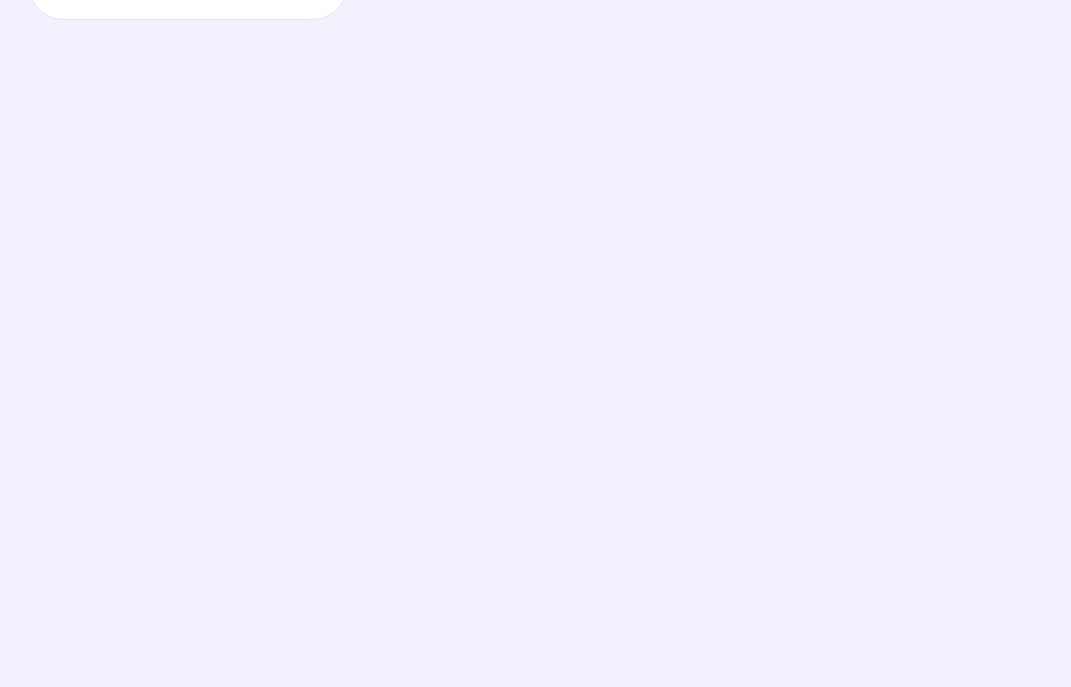
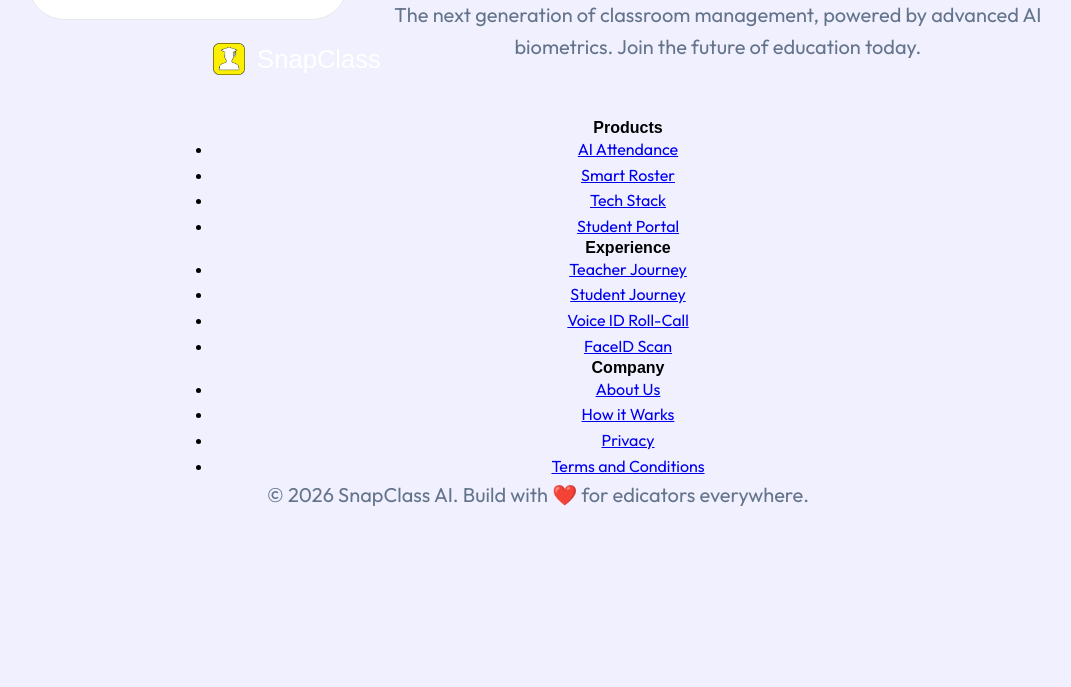
Before and after one commit to Tanvir-Sheikh-R/Landing-page-for-Attendance-by-selfie---CNN-, a Flask app: page / in a window 1280 px wide. Shown: the part 708-1395 px from the top of the page, without its empty margins (12-1083 px from the left). Before the commit the page ends 728 px from the top, so only its background shows below. Run offline with Flask 3, Linux system fonts and the light colour scheme; some web fonts are replaced.

Commit message:
footer code

```diff
--- a/static/css/styles.css
+++ b/static/css/styles.css
@@ -17,7 +17,7 @@
 body {
     background-color: var(--bg-main);
     font-family: 'Outfit', sans-serif;
-    overflow: hidden;
+    overflow-x: hidden;
     line-height: 1.6;
 }
 
--- a/templates/index.html
+++ b/templates/index.html
@@ -69,6 +69,102 @@
 
         </div>
 
+        <footer class="main-footer">
+            <div class="footer-grid">
+                <div class="footer-brand">
+                    <div class="logo">
+                        <img src="{{ url_for('static', filename = 'img/logo.png')}}" alt="SnapClass Logo" style="height: 32px;">
+                        <div class="logo-text">
+                            SnapClass
+                        </div>
+
+                        <p>
+                            The next generation of classroom management, powered by advanced AI biometrics. Join the future of education today.
+                        </p>
+                    </div>
+
+
+
+                    <div class="footer-links">
+                        <h4>Products</h4>
+                        <ul>
+                            <li>
+                                <a href="#">AI Attendance</a>
+                            </li>
+
+                            <li>
+                                <a href="#features">Smart Roster</a>
+                            </li>
+
+                            <li>
+                                <a href="#tech">Tech Stack</a>
+                            </li>
+
+                            <li>
+                                <a href="#student-journey">Student Portal</a>
+                            </li>
+                        </ul>
+                    </div>
+
+
+
+                    <div class="footer-links">
+                        <h4>Experience</h4>
+                        <ul>
+                            <li>
+                                <a href="#journey">Teacher Journey</a>
+                            </li>
+
+                            <li>
+                                <a href="#student-journey">Student Journey</a>
+                            </li>
+
+                            <li>
+                                <a href="#features">Voice ID Roll-Call</a>
+                            </li>
+
+                            <li>
+                                <a href="#features">FaceID Scan</a>
+                            </li>
+                        </ul>
+                    </div>
+
+
+
+                    <div class="footer-links">
+                        <h4>Company</h4>
+                        <ul>
+                            <li>
+                                <a href="#">About Us</a>
+                            </li>
+
+                            <li>
+                                <a href="#features">How it Warks</a>
+                            </li>
+
+                            <li>
+                                <a href="#">Privacy</a>
+                            </li>
+
+                            <li>
+                                <a href="#">Terms and Conditions</a>
+                            </li>
+                        </ul>
+                    </div>
+
+
+
+
+                </div>
+
+            </div>
+            <div class="footer-botton">
+                <p>
+                    &copy; 2026 SnapClass AI. Build with ❤️ for edicators everywhere.
+                </p>
+            </div>
+        </footer>
+
 
 
 
```
